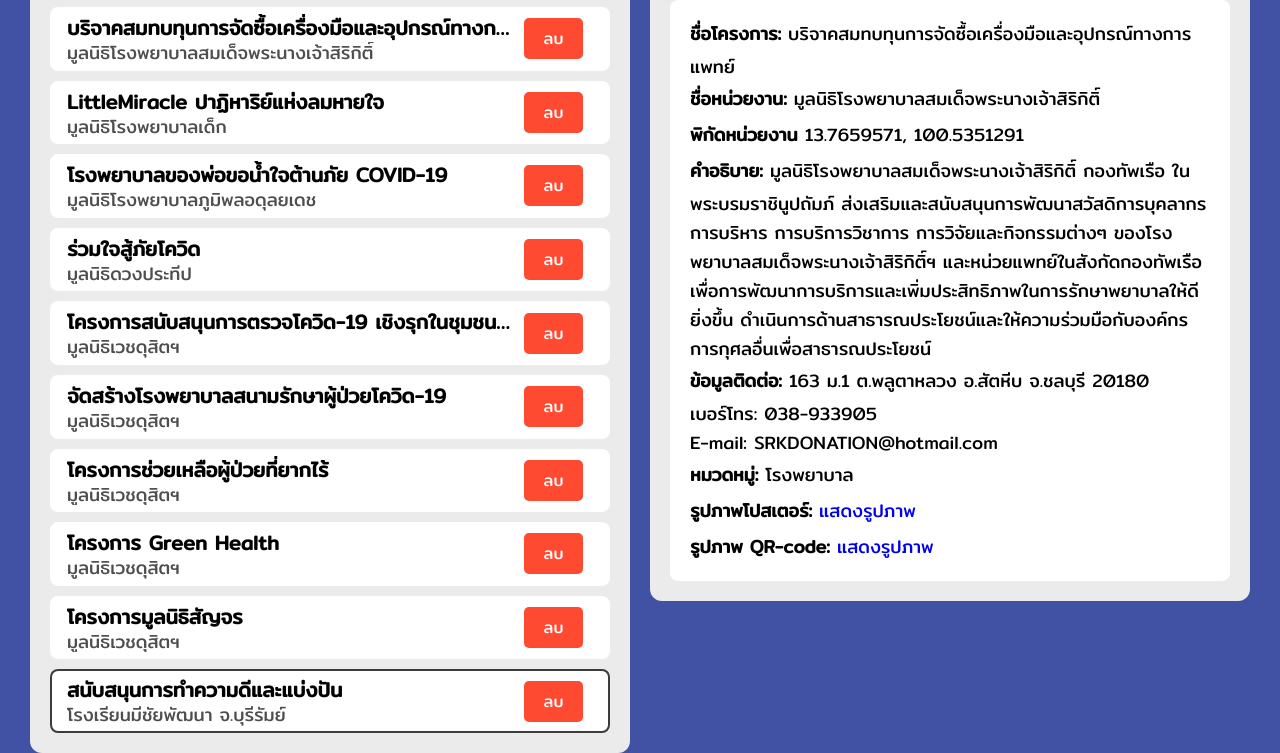
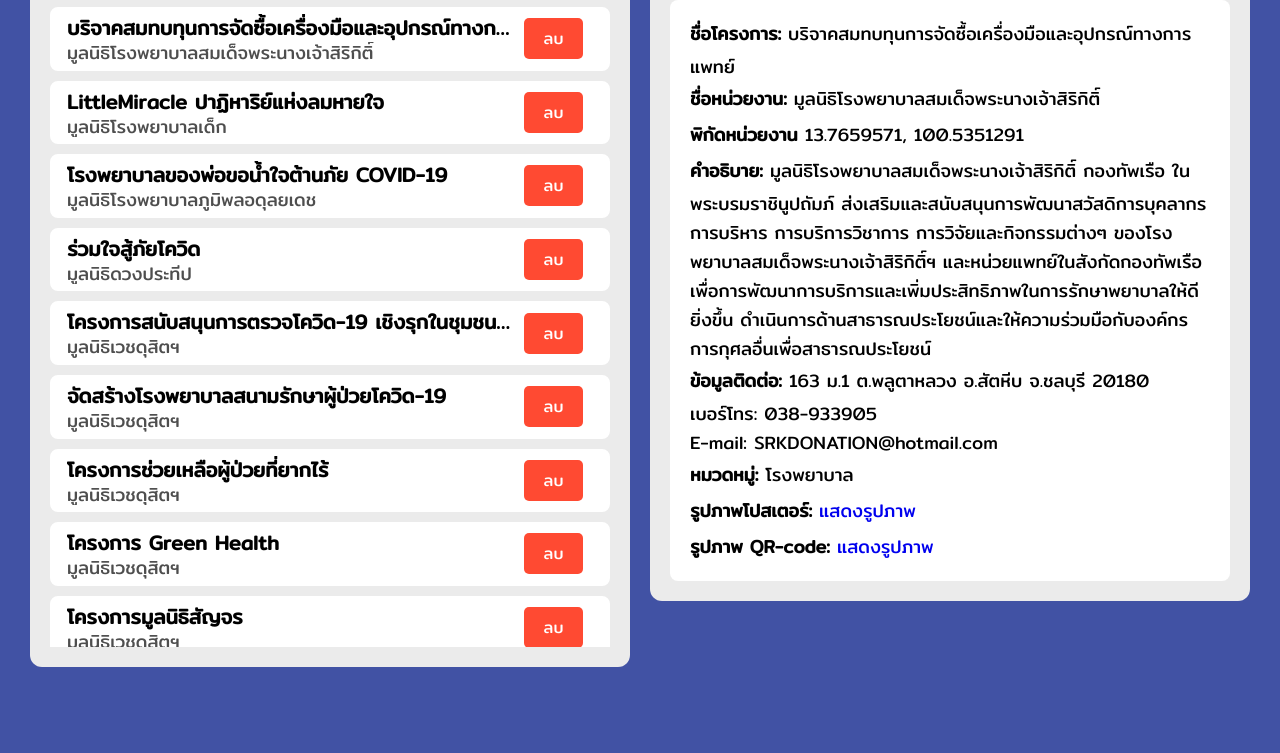
Before and after one commit to TarTheesaran/tatheesaran.github.io, a plain HTML site: page lab/problem3/managerPage.html in a window 1280 px wide. Shown: the part 90-843 px from the top of the page. After the commit the page ends 800 px from the top, so only its background shows below. Drawn offline with Linux system fonts and the light colour scheme.

Commit message:
change name lab6 problem1

```diff
--- a/lab/problem3/style.css
+++ b/lab/problem3/style.css
@@ -80,7 +80,7 @@ header a{
     overflow-y: scroll;
     overflow-x: hidden;
     gap: 10px;
-    max-height: 50%;
+    max-height: 80vh;
 }
 
 .dataCard {
```
Also changed, not shown: lab/lab6/problem1.html (+1 -1 lines).
